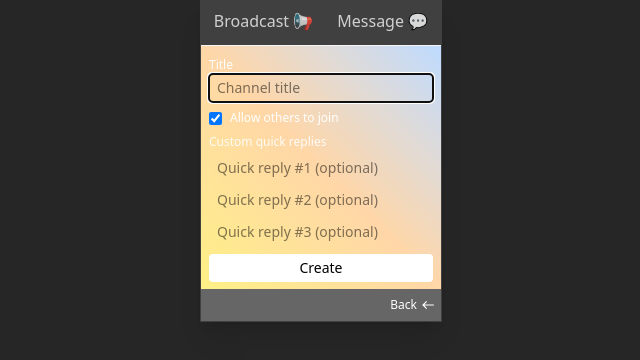
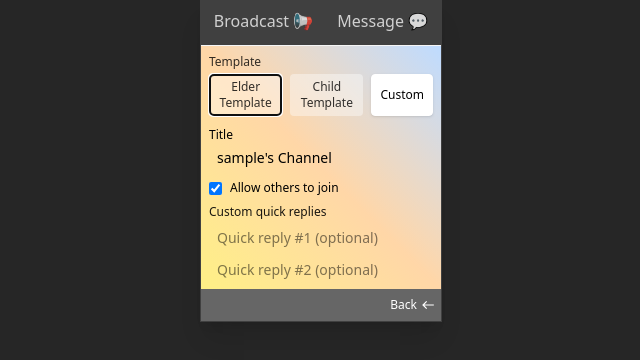
Before and after one commit to YuanWang08/CloudMosa-2025MeichuHackathon, a Vue app in the folder frontend/: page /create in a window 1280 px wide. Shown: the top 360 px of the page, without its empty margins (319-959 px from the left). Built offline with nearby package versions, Linux system fonts and the light colour scheme; sample sign-in values are in the browser's storage.

Commit message:
增加模板功能

```diff
--- a/frontend/src/views/CreateChannelView.vue
+++ b/frontend/src/views/CreateChannelView.vue
@@ -3,10 +3,12 @@ import { onBeforeUnmount, onMounted, ref, nextTick } from 'vue'
 import { useRouter } from 'vue-router'
 import { channelsApi } from '@/lib/api'
 import { useUiStore } from '@/stores/ui'
+import { useAuthStore } from '@/stores/auth'
 import { useDisableMenu } from '@/composables/useDisableMenu'
 
 const router = useRouter()
 const ui = useUiStore()
+const auth = useAuthStore()
 const title = ref('')
 const allowJoin = ref(true)
 const qr1 = ref('')
@@ -24,9 +26,42 @@ const qr2Ref = ref<HTMLInputElement | null>(null)
 const qr3Ref = ref<HTMLInputElement | null>(null)
 const submitRef = ref<HTMLButtonElement | null>(null)
 
-const fields = [titleRef, allowRef, qr1Ref, qr2Ref, qr3Ref, submitRef]
+const templateOptions = [
+  {
+    key: 'elder',
+    label: 'Elder Template',
+    quickReplies: ['已吃藥，身體無異狀', '我很好，請放心', '我找不到我的藥'],
+  },
+  {
+    key: 'child',
+    label: 'Child Template',
+    quickReplies: ['我到學校了！', '我到家了！', '爸比媽咪救我！'],
+  },
+  { key: 'custom', label: 'Custom', quickReplies: ['', '', ''] },
+]
+
+const templateRefs = templateOptions.map(() => ref<HTMLButtonElement | null>(null))
+const selectedTemplate = ref<string>('custom')
+
+const fields = [...templateRefs, titleRef, allowRef, qr1Ref, qr2Ref, qr3Ref, submitRef]
 
 useDisableMenu()
+
+function templateRefSetter(idx: number) {
+  return (el: unknown) => {
+    templateRefs[idx].value = (el as HTMLButtonElement) || null
+  }
+}
+
+function applyTemplate(key: string) {
+  const tpl = templateOptions.find((t) => t.key === key)
+  selectedTemplate.value = key
+  if (!tpl) return
+  const [q1, q2, q3] = tpl.quickReplies
+  qr1.value = q1 || ''
+  qr2.value = q2 || ''
+  qr3.value = q3 || ''
+}
 
 function focusAt(i: number) {
   focusIndex.value = (i + fields.length) % fields.length
@@ -36,6 +71,33 @@ function focusAt(i: number) {
 
 function onKey(e: KeyboardEvent) {
   if (ui.confirmOpen || ui.menuOpen) return
+  if (templateRefs.some((r, idx) => fields[focusIndex.value] === r)) {
+    const tplIdx = templateRefs.findIndex((r) => fields[focusIndex.value] === r)
+    if (tplIdx >= 0) {
+      if (e.key === 'ArrowRight' || e.key === 'ArrowLeft') {
+        e.preventDefault()
+        const dir = e.key === 'ArrowRight' ? 1 : -1
+        const next = (tplIdx + dir + templateRefs.length) % templateRefs.length
+        focusAt(next)
+        return
+      }
+      if (e.key === 'Enter') {
+        e.preventDefault()
+        applyTemplate(templateOptions[tplIdx].key)
+        return
+      }
+      if (e.key === 'ArrowDown') {
+        e.preventDefault()
+        focusAt(templateRefs.length)
+        return
+      }
+      if (e.key === 'ArrowUp') {
+        e.preventDefault()
+        focusAt(templateRefs.length - 1)
+        return
+      }
+    }
+  }
   if (e.key === 'ArrowDown') {
     e.preventDefault()
     focusAt(focusIndex.value + 1)
@@ -64,6 +126,9 @@ function onKey(e: KeyboardEvent) {
 }
 
 onMounted(async () => {
+  const defaultTitle = auth.user?.username ? `${auth.user.username}'s Channel` : "User's Channel"
+  title.value = defaultTitle
+  applyTemplate('custom')
   await nextTick()
   focusAt(0)
   window.addEventListener('keydown', onKey)
@@ -92,9 +157,29 @@ async function createChannel() {
 
 <template>
   <div
-    class="h-full flex flex-col bg-gradient-to-tr from-yellow-200 via-orange-200 to-blue-200 text-white"
+    class="h-full flex flex-col bg-gradient-to-tr from-yellow-200 via-orange-200 to-blue-200 text-black"
   >
     <div class="flex-1 content-scroll p-2 text-sm space-y-2">
+      <div>
+        <div class="text-xs opacity-80">Template</div>
+        <div class="flex gap-2 mt-1">
+          <button
+            v-for="(tpl, idx) in templateOptions"
+            :key="tpl.key"
+            :ref="templateRefSetter(idx)"
+            class="px-2 py-1 rounded border text-xs"
+            :class="
+              selectedTemplate === tpl.key
+                ? 'bg-white text-black border-white shadow'
+                : 'bg-white/40 text-black/80 border-transparent'
+            "
+            @click="applyTemplate(tpl.key)"
+            @focus="focusIndex = idx"
+          >
+            {{ tpl.label }}
+          </button>
+        </div>
+      </div>
       <label class="text-xs">Title</label>
       <input
         ref="titleRef"
@@ -134,7 +219,7 @@ async function createChannel() {
       >
         Create
       </button>
-      <div v-if="error" class="text-rose-200">{{ error }}</div>
+      <div v-if="error" class="text-rose-600">{{ error }}</div>
     </div>
   </div>
 </template>
```
